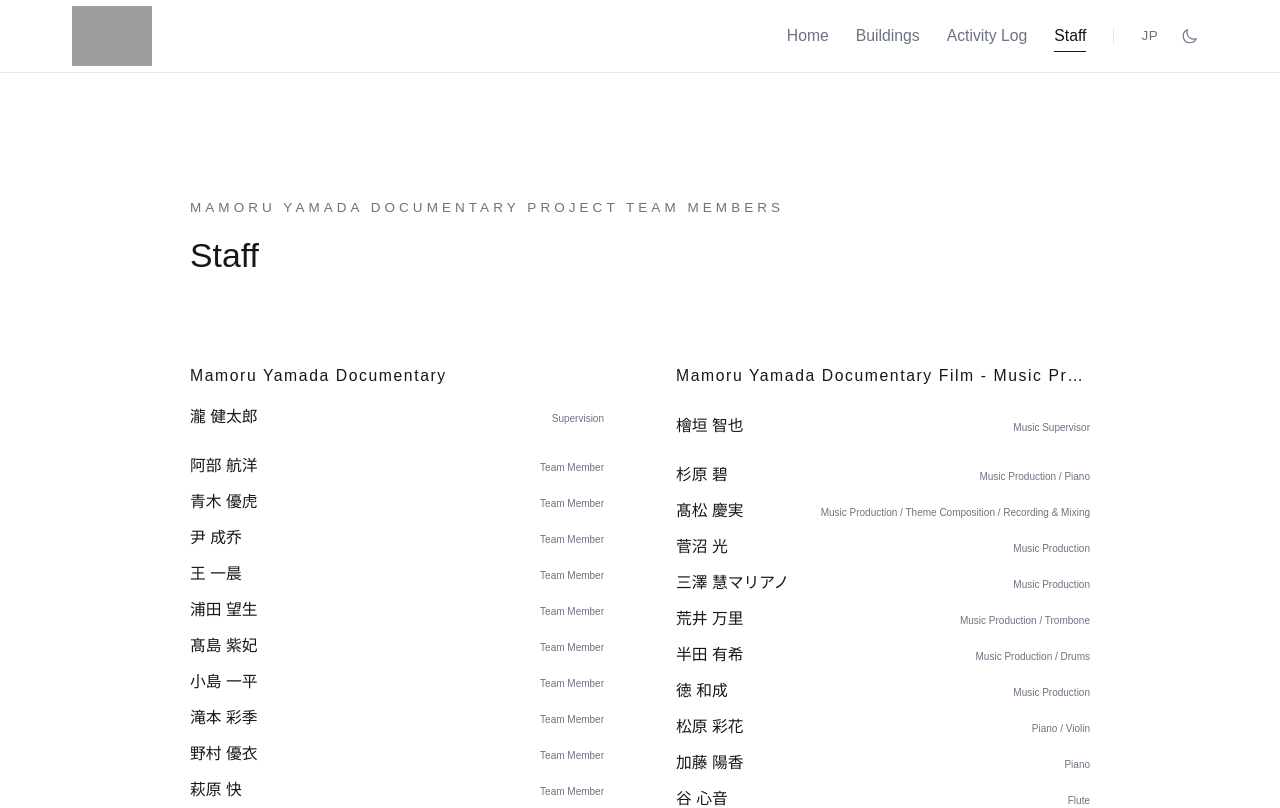
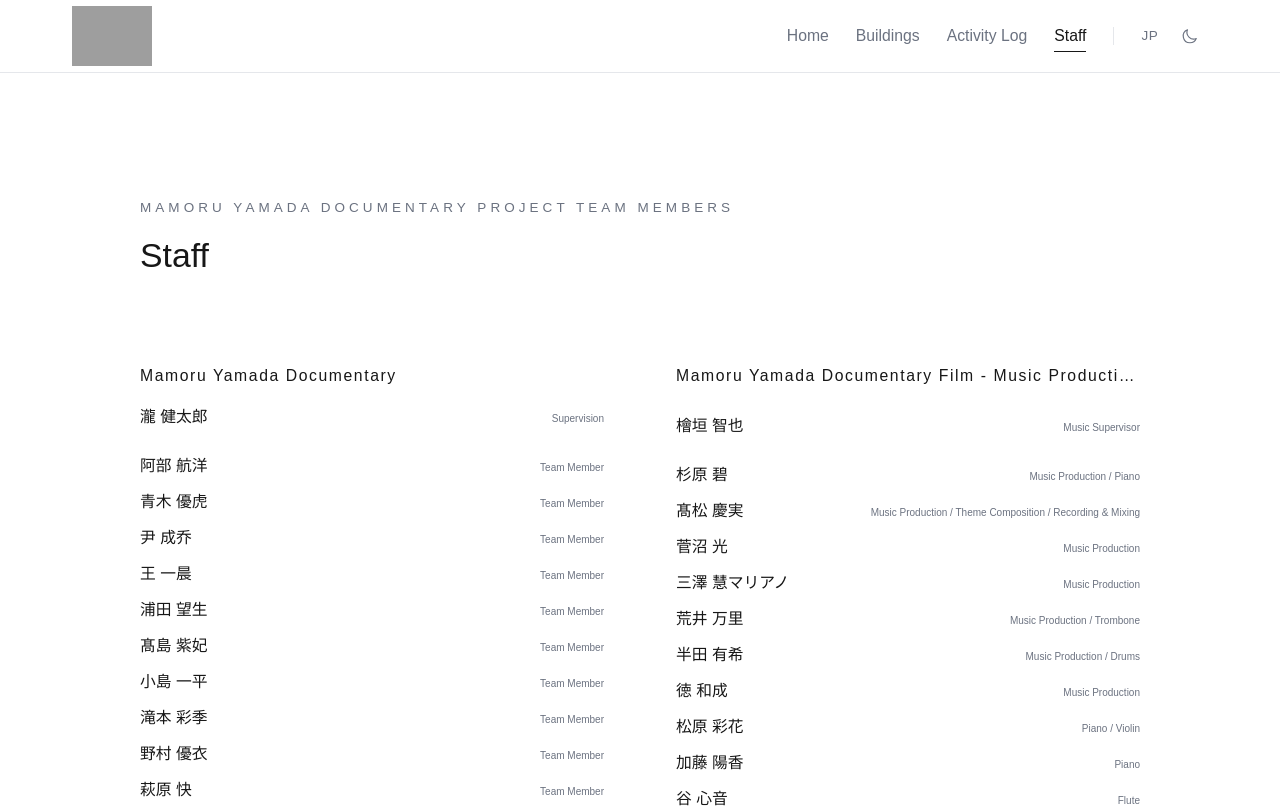
Before and after one commit to chineikou666/mamoru-yamada-website, a Next.js app: page /en/staff in a window 1280 px wide. Shown: the top 808 px of the page. Built offline with nearby package versions, Linux system fonts and the light colour scheme; grey boxes are pictures that could not be loaded.

Commit message:
fix: 增加staff页面容器宽度

```diff
--- a/src/components/StaffPageContent.tsx
+++ b/src/components/StaffPageContent.tsx
@@ -43,7 +43,7 @@
 }: StaffPageContentProps) {
   return (
     <div className="min-h-screen py-20 md:py-28 px-6 md:px-12 lg:px-20">
-      <div className="max-w-[900px] mx-auto">
+      <div className="max-w-[1000px] mx-auto">
         {/* Header */}
         <div className="mb-16 md:mb-20">
           <FadeInView>
```
